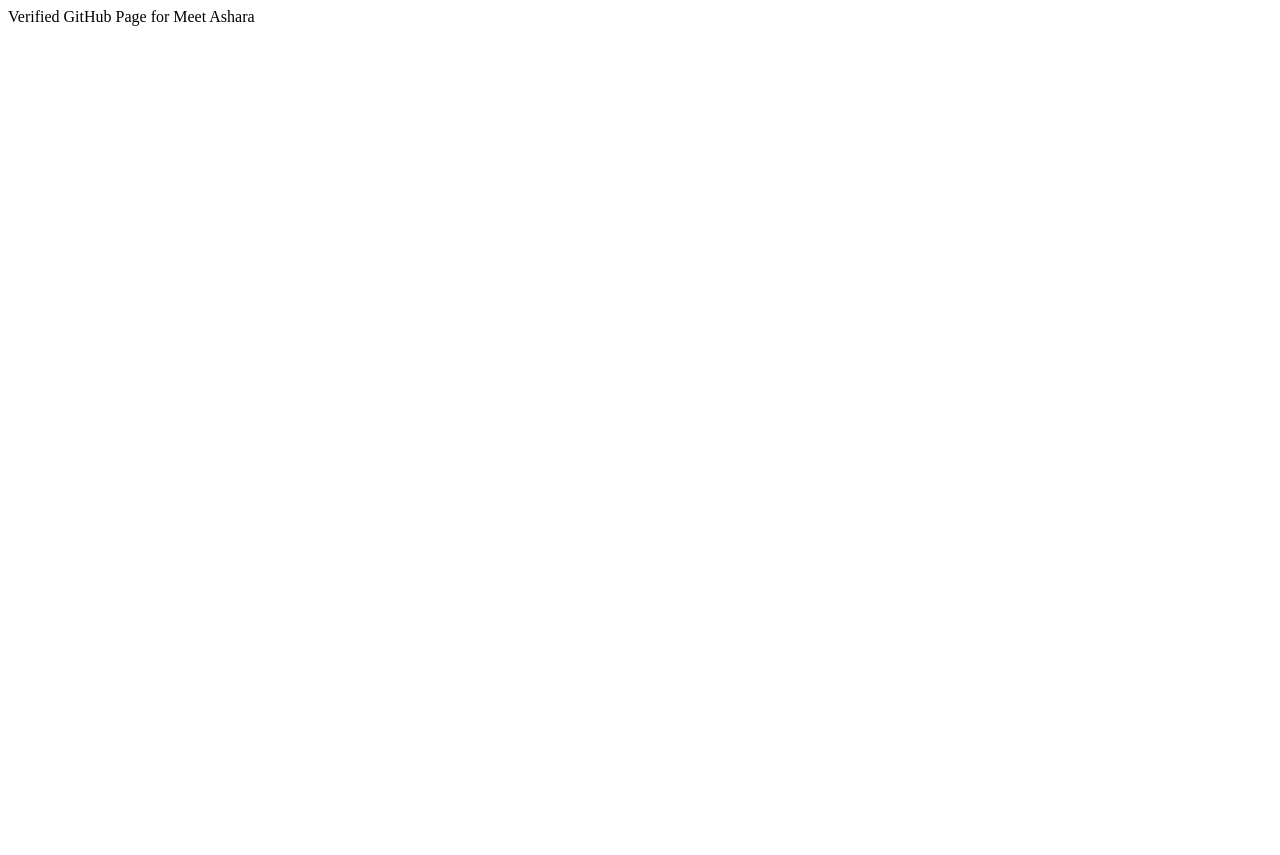
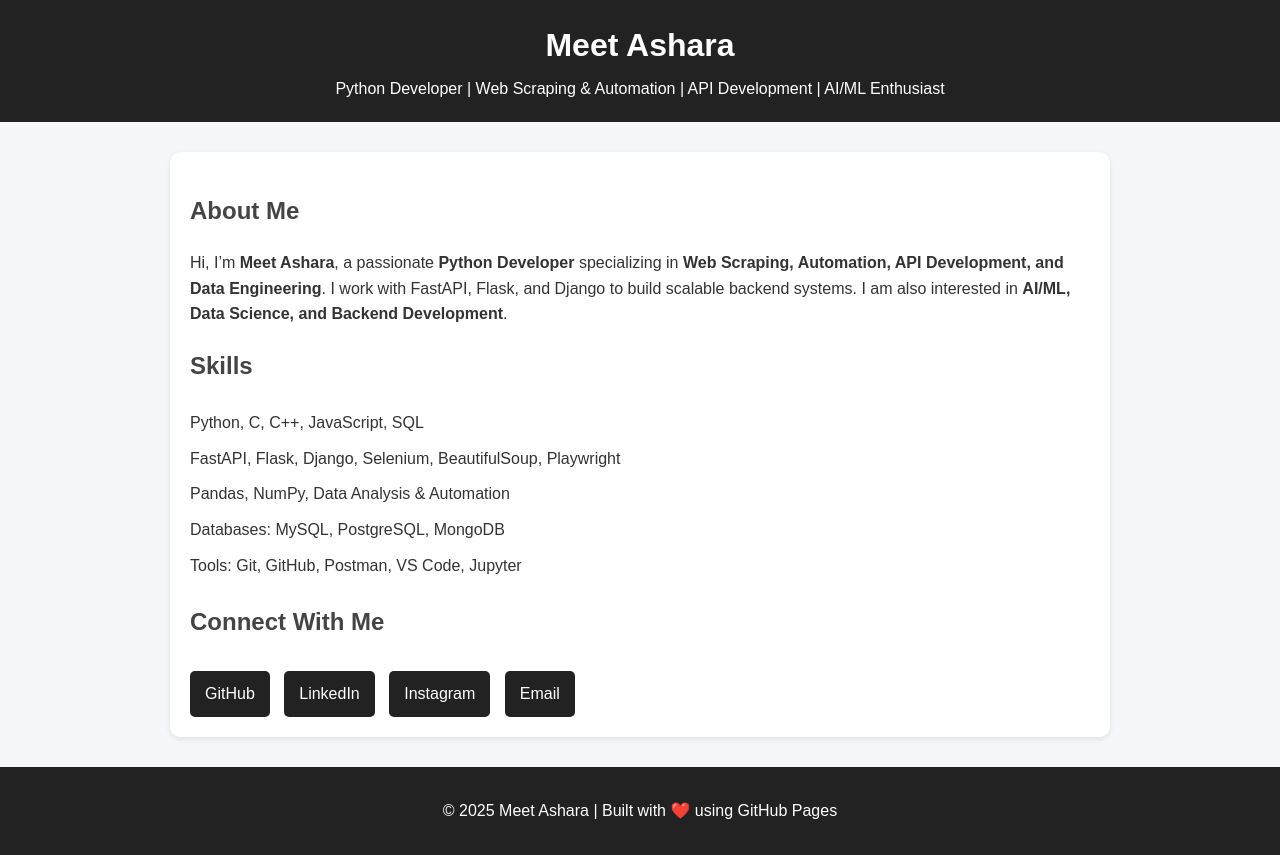
Before and after one commit to meet-ashara/meet-ashara, a plain HTML site: page index.html in a window 1280 px wide. Before the commit the page ends 800 px from the top, so only its background shows below. Drawn offline with Linux system fonts and the light colour scheme.

Commit message:
Update index.html

```diff
--- a/index.html
+++ b/index.html
@@ -1,10 +1,119 @@
 <!DOCTYPE html>
-<html>
-  <head>
-    <meta name="google-site-verification" content="google44fa51d6ee69bcc2.html" />
-    <title>Meet Ashara - Verification</title>
-  </head>
-  <body>
-    Verified GitHub Page for Meet Ashara
-  </body>
+<html lang="en">
+<head>
+  <meta charset="UTF-8">
+  <meta name="viewport" content="width=device-width, initial-scale=1.0">
+  <meta name="google-site-verification" content="google44fa51d6ee69bcc2.html" />
+
+  <title>Meet Ashara | Python Developer | Web Scraping & Automation</title>
+  <meta name="description" content="Meet Ashara - Python Developer skilled in Web Scraping, Automation, FastAPI, Flask, Django, and Data Engineering. Passionate about AI/ML and backend development.">
+  <meta name="keywords" content="Meet Ashara, Python Developer, Web Scraping, Automation, FastAPI, Flask, Django, AI/ML, Data Engineer, Backend Developer, GitHub Portfolio">
+  <meta name="author" content="Meet Ashara">
+
+  <style>
+    body {
+      font-family: Arial, sans-serif;
+      margin: 0;
+      padding: 0;
+      background: #f5f7fa;
+      color: #333;
+      line-height: 1.6;
+    }
+    header {
+      background: #222;
+      color: #fff;
+      padding: 20px;
+      text-align: center;
+    }
+    header h1 {
+      margin: 0;
+      font-size: 2em;
+    }
+    header p {
+      margin: 5px 0 0;
+    }
+    main {
+      max-width: 900px;
+      margin: 30px auto;
+      padding: 20px;
+      background: #fff;
+      border-radius: 10px;
+      box-shadow: 0 2px 6px rgba(0,0,0,0.1);
+    }
+    h2 {
+      color: #444;
+      margin-top: 20px;
+    }
+    ul {
+      list-style: none;
+      padding: 0;
+    }
+    ul li {
+      padding: 5px 0;
+    }
+    .links a {
+      display: inline-block;
+      margin: 10px 10px 0 0;
+      padding: 10px 15px;
+      text-decoration: none;
+      border-radius: 5px;
+      background: #222;
+      color: #fff;
+      transition: 0.3s;
+    }
+    .links a:hover {
+      background: #555;
+    }
+    footer {
+      text-align: center;
+      padding: 15px;
+      margin-top: 30px;
+      background: #222;
+      color: #fff;
+    }
+  </style>
+</head>
+<body>
+  <header>
+    <h1>Meet Ashara</h1>
+    <p>Python Developer | Web Scraping & Automation | API Development | AI/ML Enthusiast</p>
+  </header>
+
+  <main>
+    <section>
+      <h2>About Me</h2>
+      <p>
+        Hi, I’m <strong>Meet Ashara</strong>, a passionate <strong>Python Developer</strong> specializing in
+        <strong>Web Scraping, Automation, API Development, and Data Engineering</strong>.
+        I work with FastAPI, Flask, and Django to build scalable backend systems. I am also interested
+        in <strong>AI/ML, Data Science, and Backend Development</strong>.
+      </p>
+    </section>
+
+    <section>
+      <h2>Skills</h2>
+      <ul>
+        <li>Python, C, C++, JavaScript, SQL</li>
+        <li>FastAPI, Flask, Django, Selenium, BeautifulSoup, Playwright</li>
+        <li>Pandas, NumPy, Data Analysis & Automation</li>
+        <li>Databases: MySQL, PostgreSQL, MongoDB</li>
+        <li>Tools: Git, GitHub, Postman, VS Code, Jupyter</li>
+      </ul>
+    </section>
+
+    <section>
+      <h2>Connect With Me</h2>
+      <div class="links">
+        <a href="https://github.com/meet-ashara" target="_blank">GitHub</a>
+        <a href="https://www.linkedin.com/in/meetashara/" target="_blank">LinkedIn</a>
+        <a href="https://www.instagram.com/meet_ashara/" target="_blank">Instagram</a>
+        <a href="mailto:meetashara2003@gmail.com">Email</a>
+      </div>
+    </section>
+  </main>
+
+  <footer>
+    <p>© 2025 Meet Ashara | Built with ❤️ using GitHub Pages</p>
+  </footer>
+</body>
 </html>
```
